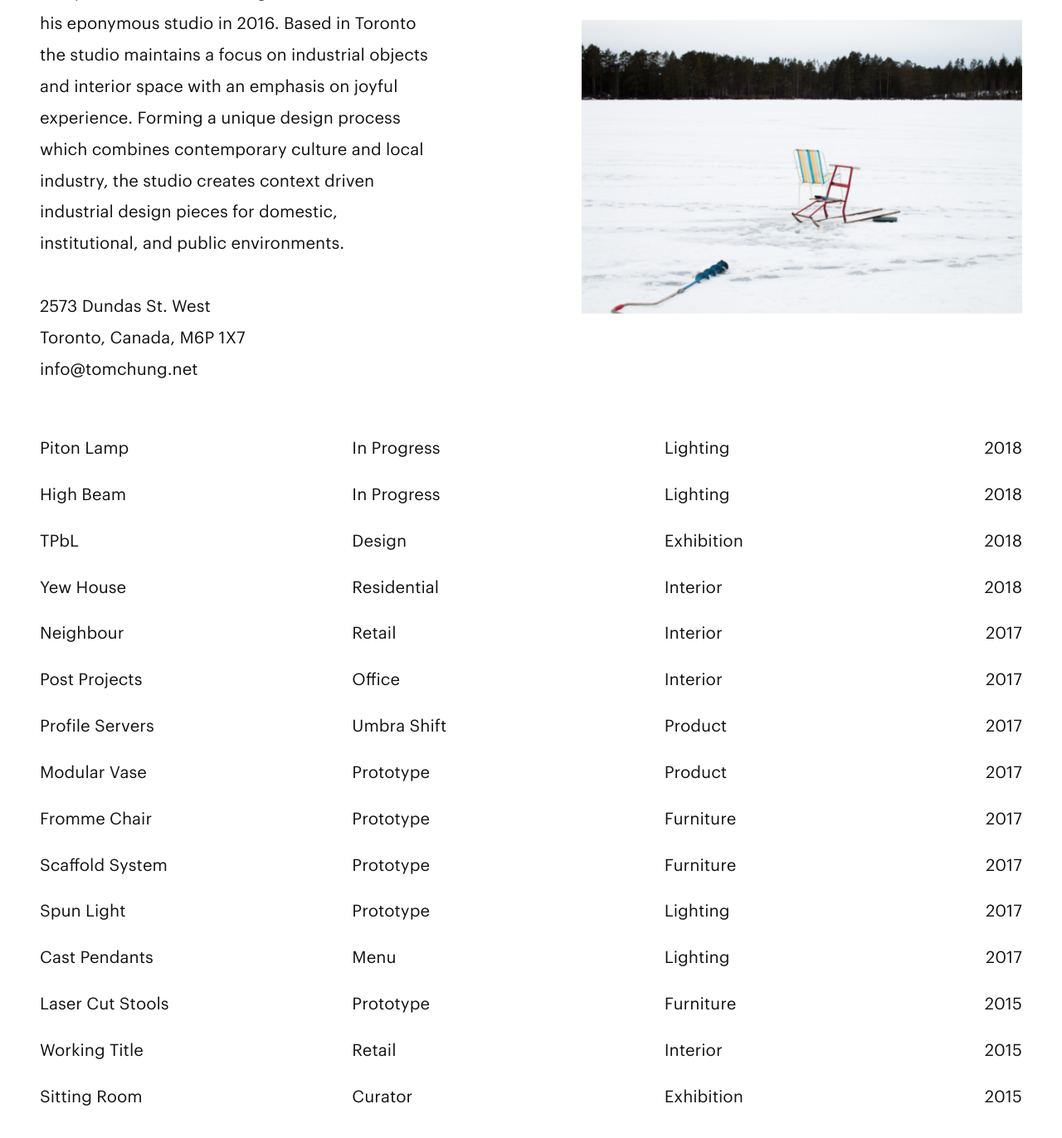
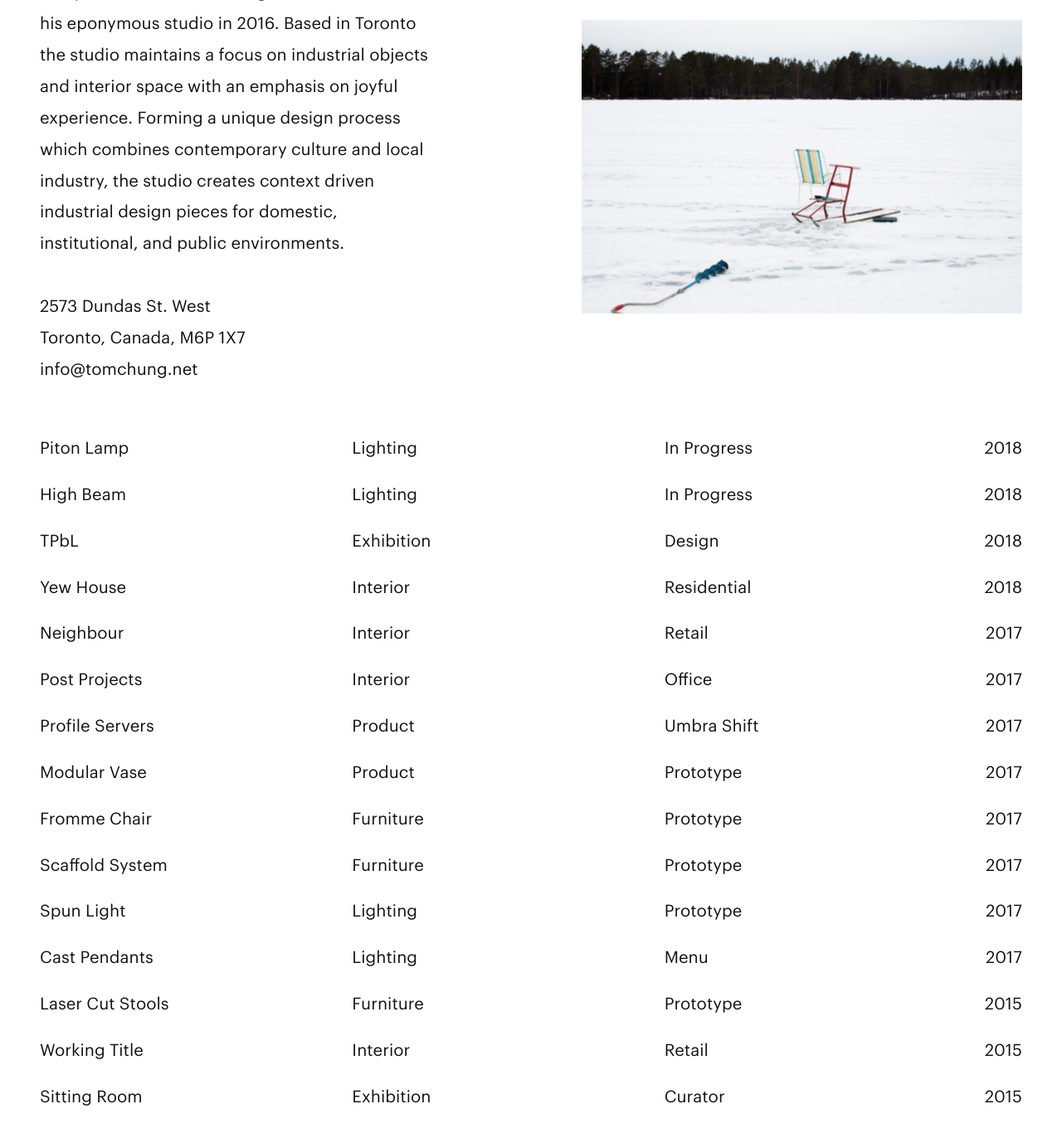
Before and after one commit to andychung/tomchung.github.io-source, a Jekyll site: the page built from index.html, in a window 1280 px wide and 1400 px high, scrolled down 199 px. Shown: the top 1372 px of the window at 83% size. Built offline with Jekyll 4.4.1, drawn with Linux system fonts in a browser that asks for light colours; nearby versions of some CDN libraries; some web fonts are replaced.

Commit message:
change list

```diff
--- a/_includes/list.html
+++ b/_includes/list.html
@@ -3,8 +3,8 @@
 	<li class="list-item">
 		<a href="{{ node.url }}" class="flex">
 			<div class="list-project"><span>{{ node.title }}</span></div>
+			<div class="list-project"><span>{{ node.typology }}</span></div>
 			<div class="list-project"><span>{{ node.status }}</span></div>
-			<div class="list-project"><span>{{ node.typology }}</span></div>
 			<div class="list-project date"><span>{{ node.year }}</span></div>
 		</a>
 	</li>
```
